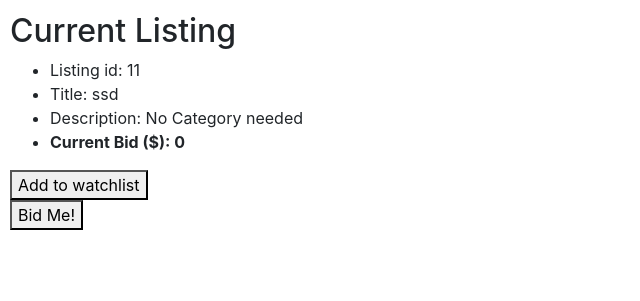
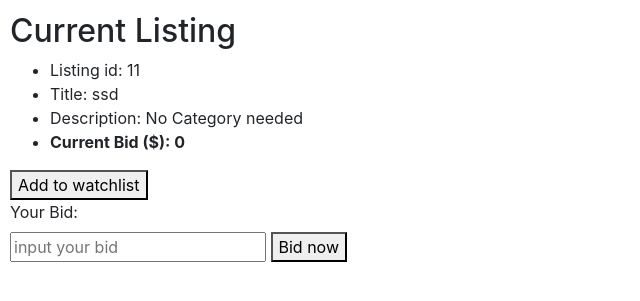
Before and after one commit to phuongbui95/project2_cs50web, a Django app: page /listing/11 in a window 1280 px wide. Shown: the part 151-452 px from the top of the page, without its empty margins (0-640 px from the left). Run offline with Django 4.2, Linux system fonts and the light colour scheme; data comes from the database, SQL or seed files in the repository; some libraries are stand-ins or nearby versions.

Commit message:
Update bid from listing.html

```diff
--- a/commerce/auctions/templates/auctions/listing.html
+++ b/commerce/auctions/templates/auctions/listing.html
@@ -21,20 +21,13 @@
         <button type="submit" name="add_button">Add to watchlist</button>
     </form>
 
-    <form method="post" action="{% url 'bid' %}">
-        {% csrf_token %}
-        <input type="hidden" name="listing_id" value="{{ listing.id }}">
-        <button type="submit" name="start_bid">Bid Me!</button>
-    </form>
+    <div>
+        <form method="post" action="{% url 'bid' %}">
+            {% csrf_token %}
+            <label for="bid">Your Bid:</label><br>
+            <input type="number" id="bid_price" name="bid_price" placeholder="input your bid">
+            <input type="hidden" name="listing_id" value="{{ listing.id }}">
+            <button type="submit" name="bid_price_submit">Bid now</button>
+        </form>
+    </div>
 {% endblock %}
-
-<!-- <form method="post" action="{% url 'close_auction' %}">
-    {% csrf_token %}
-    <input type="hidden" name="listing_id" value="{{ listing.id }}">
-    <button type="submit" name="close_auction">Close this listing</button>
-</form> -->
-
-<!-- <div>
-        <button><a href="{% url 'bid' listing.id %}">Bid</a></button>
-        <button><a href="{% url 'comment' listing.id %}">Bid</a></button>
-    </div> -->
--- a/commerce/auctions/views.py
+++ b/commerce/auctions/views.py
@@ -75,12 +75,16 @@ def category(request):
 
 def listing(request, listing_id):
     listing = Listing.objects.get(pk=listing_id)
+
     if listing is not None:
         return render(request, "auctions/listing.html", {
             "listing": listing
         })
     else:
         raise Http404("Listing does not exist")
+
+
+
 
 # @login_required
 def create(request):
@@ -171,27 +175,13 @@ def watchlist(request):
 
 @login_required(login_url='/login') #redirect to login page if user does not log-in yet
 def bid(request):
-    if request.method == "POST":
-        listing_id = None #display here to use for bigger block code below
-        listing = None #display here to use for bigger block code below
-        if "start_bid" in request.POST:
-            listing_id = request.POST["listing_id"]
-            listing = Listing.objects.get(pk=listing_id)
-            #If listing.bid_price is not saved in Bid model, do it
-
-            #Bid form is submitted
-        elif "bid_price_submit" in request.POST:
-            bid_price = request.POST["bid_price"]
-            #use current bid_price in Bid model of specific listing_id to compare with the above bid_price
-            return HttpResponse(f"New bid: {bid_price}, Listing id: {listing_id}")
-
-        # Return
+    if request.method == 'POST':
+        bid_price = request.POST['bid_price']
+        listing_id = request.POST['listing_id']
         return render(request, "auctions/bid.html", {
-                "message": "Test",
-                "listing": listing
+            "bid_price": bid_price,
+            "listing_id": listing_id
         })
-
-
 
 # @login_required
 # def comment(request):
```
